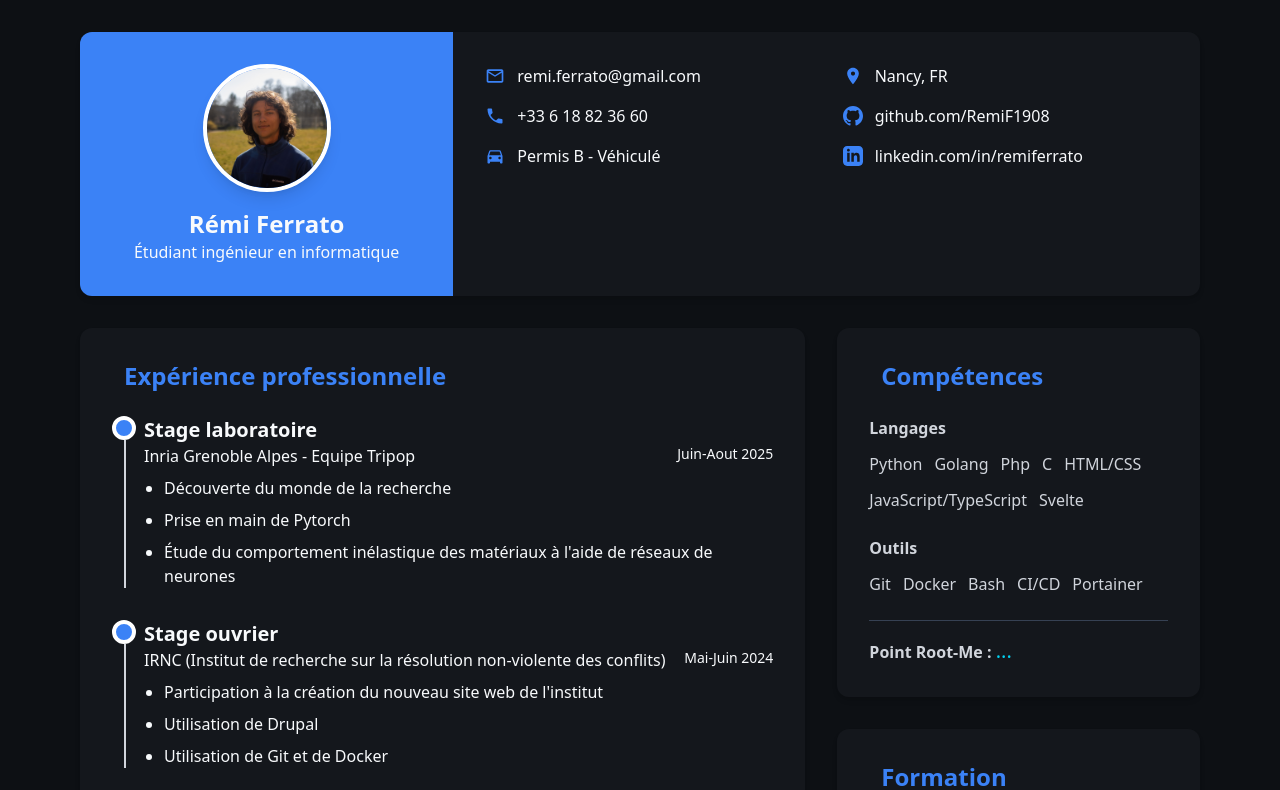
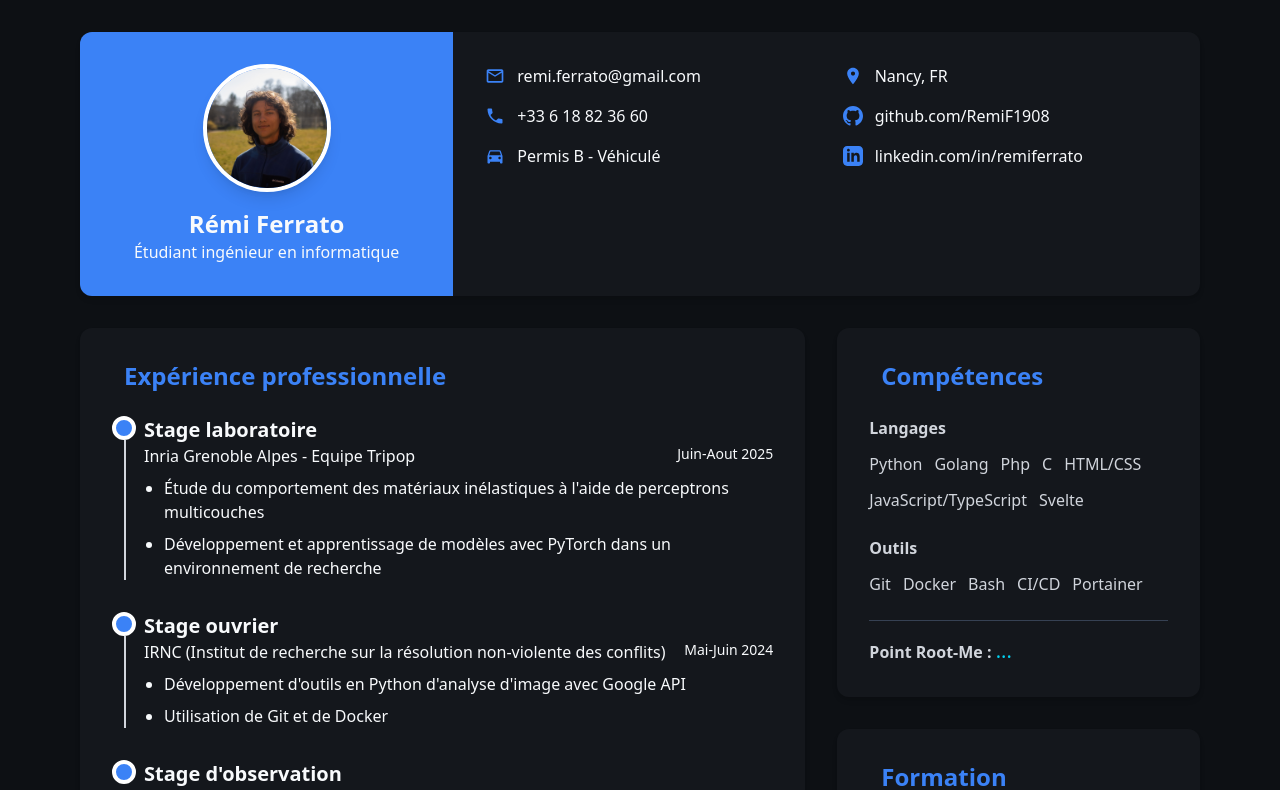
Before and after one commit to RemiF1908/cv, a SvelteKit app: page / in a window 1280 px wide. Shown: the top 790 px of the page. Built offline with nearby package versions, Linux system fonts and the light colour scheme; no server answers.

Commit message:
fix(exp): add precision

```diff
--- a/src/components/Experience.svelte
+++ b/src/components/Experience.svelte
@@ -8,9 +8,8 @@
         company: "Inria Grenoble Alpes - Equipe Tripop",
         period: "Juin-Aout 2025",
         bullets: [
-          "Découverte du monde de la recherche",
-          "Prise en main de Pytorch",
-          "Étude du comportement inélastique des matériaux à l'aide de réseaux de neurones",
+          "Étude du comportement des matériaux inélastiques à l'aide de perceptrons multicouches",
+          "Développement et apprentissage de modèles avec PyTorch dans un environnement de recherche"
         ]
       },
       {
@@ -18,10 +17,8 @@
         company: "IRNC (Institut de recherche sur la résolution non-violente des conflits)",
         period: "Mai-Juin 2024",
         bullets: [
-          "Participation à la création du nouveau site web de l'institut",
-          "Utilisation de Drupal",
+          "Développement d'outils en Python d'analyse d'image avec Google API",
           "Utilisation de Git et de Docker"
-          // Other bullet points
         ]
       },
       {
@@ -30,10 +27,8 @@
         period: "Avril 2019",
         bullets: [
           "Découverte des métiers en lien avec l'optronique, la CAO, et le développement logiciel",
-          // Other bullet points
         ]
       },
-      // Other experiences
     ];
   </script>
 
```
